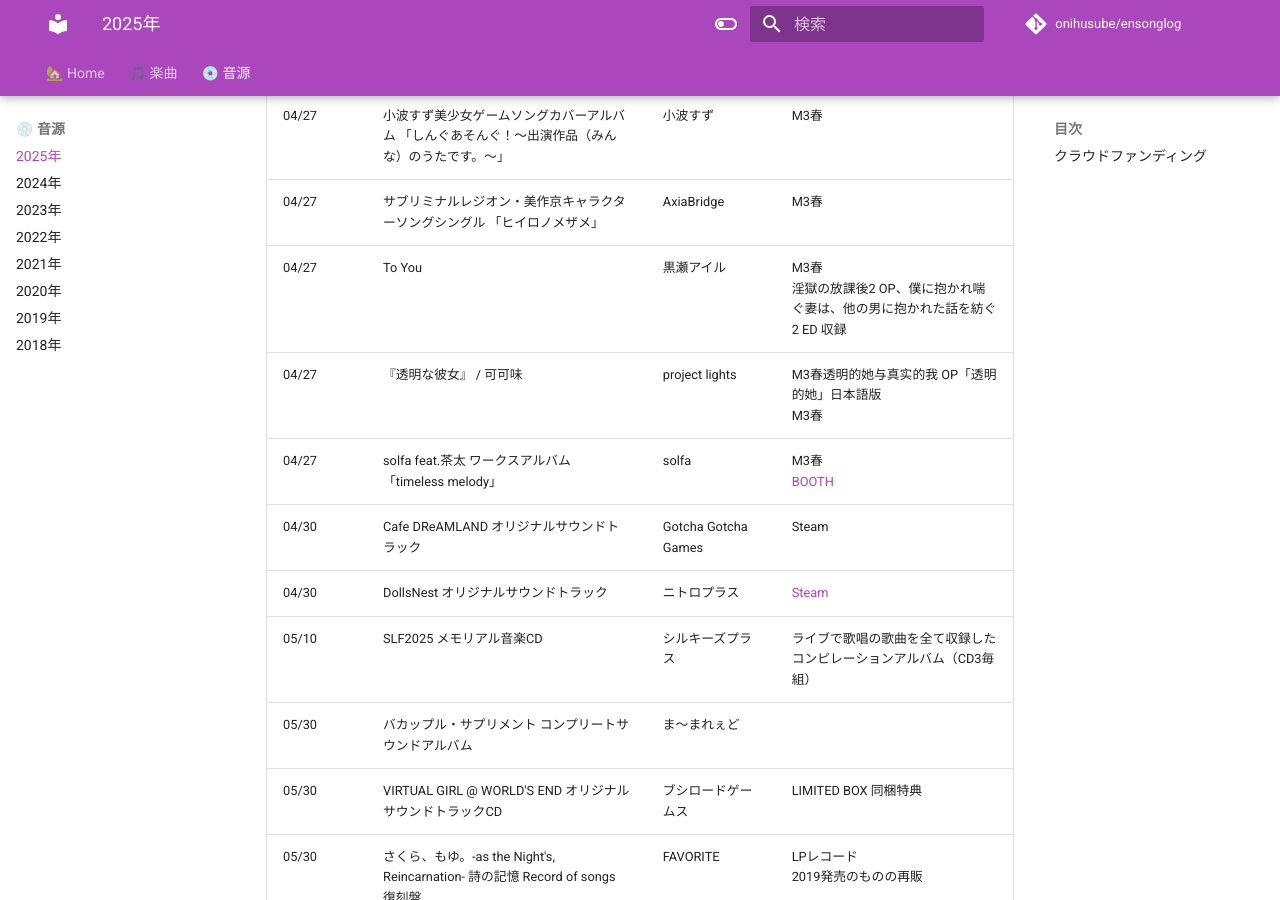
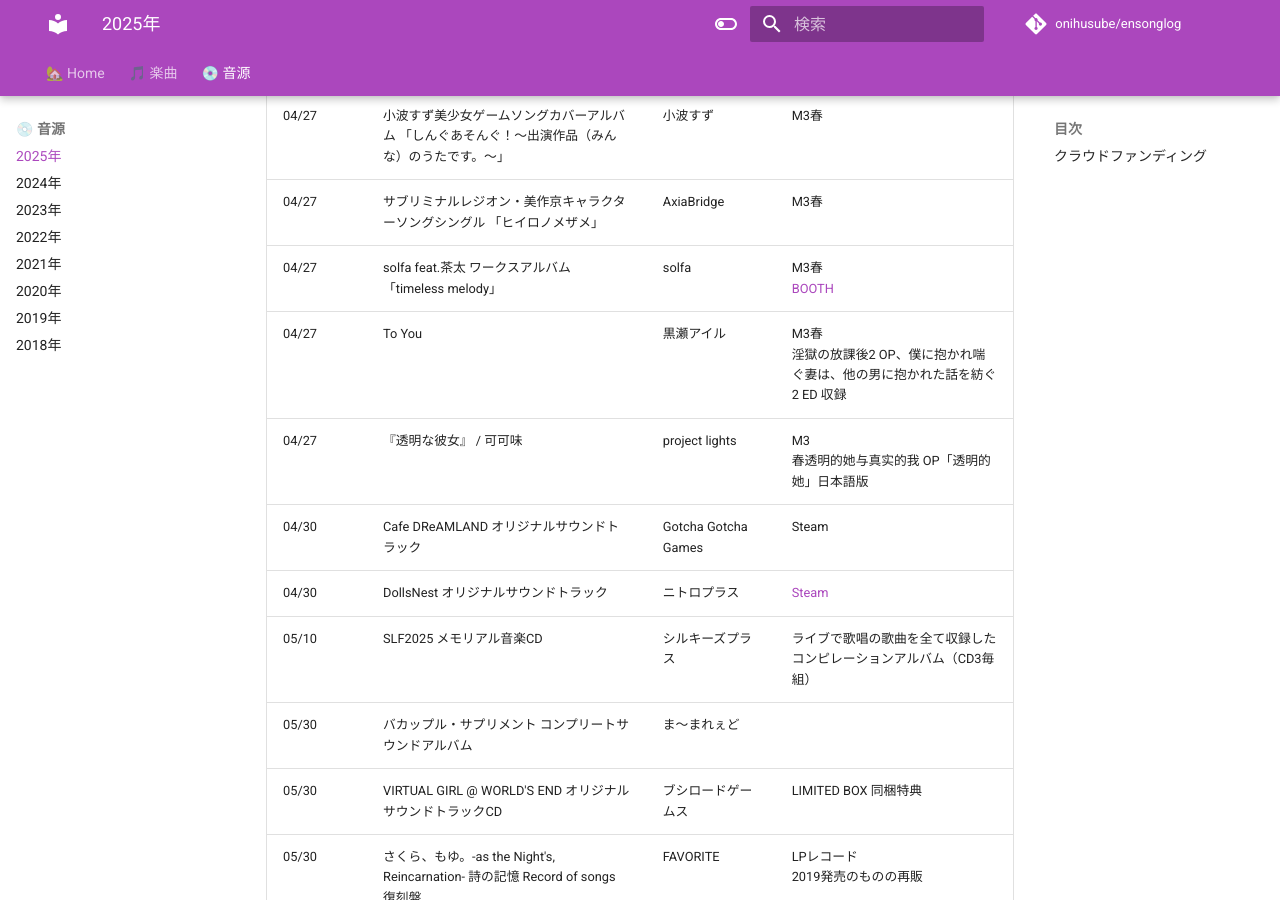
Before and after one commit to onihusube/ensonglog, an MkDocs documentation site: the page built from docs/2025/音源.md, in a window 1280 px wide and 900 px high, scrolled down 3750 px. Built offline with MkDocs 1.6.1 and Material for MkDocs 9.7.7, drawn with Linux system fonts in a browser that asks for light colours; comment, search, counter and statistics services are not loaded.

```diff
--- a/docs/2025/音源.md
+++ b/docs/2025/音源.md
@@ -65,9 +65,9 @@ search:
 | 04/27 | [Argonauts Vocal Album vol.2](./音源個別/Argonauts%20Vocal%20Album%20vol.2.md) | Argonauts | M3春 </br> 一般06/27 |
 | 04/27 | 小波すず美少女ゲームソングカバーアルバム 「しんぐあそんぐ！〜出演作品（みんな）のうたです。〜」 | 小波すず | M3春 |
 | 04/27 | サブリミナルレジオン・美作京キャラクターソングシングル 「ヒイロノメザメ」 | AxiaBridge | M3春 |
+| 04/27 | solfa feat.茶太 ワークスアルバム「timeless melody」 | solfa | M3春 </br> [BOOTH](https://madaranosora.booth.pm/items/6710943) |
 | 04/27 | To You | 黒瀬アイル | M3春 </br> 淫獄の放課後2 OP、僕に抱かれ喘ぐ妻は、他の男に抱かれた話を紡ぐ2 ED 収録 |
-| 04/27 | 『透明な彼女』 / 可可味 | project lights | M3春透明的她与真实的我 OP「透明的她」日本語版 </br> M3春 |
-| 04/27 | solfa feat.茶太 ワークスアルバム「timeless melody」 | solfa | M3春 </br> [BOOTH](https://madaranosora.booth.pm/items/6710943) |
+| 04/27 | 『透明な彼女』 / 可可味 | project lights | M3 </br> 春透明的她与真实的我 OP「透明的她」日本語版 |
 | 04/30 | Cafe DReAMLAND オリジナルサウンドトラック | Gotcha Gotcha Games | Steam |
 | 04/30 | DollsNest オリジナルサウンドトラック | ニトロプラス | [Steam](https://store.steampowered.com/app/3001180/Dolls_Nest_Original_SoundTrack_The_Origin_of_Species/) |
 | 05/10 | SLF2025 メモリアル音楽CD | シルキーズプラス | ライブで歌唱の歌曲を全て収録したコンピレーションアルバム（CD3毎組） |
```
Also changed, not shown: docs/2025/楽曲.md (+2 -1 lines).
